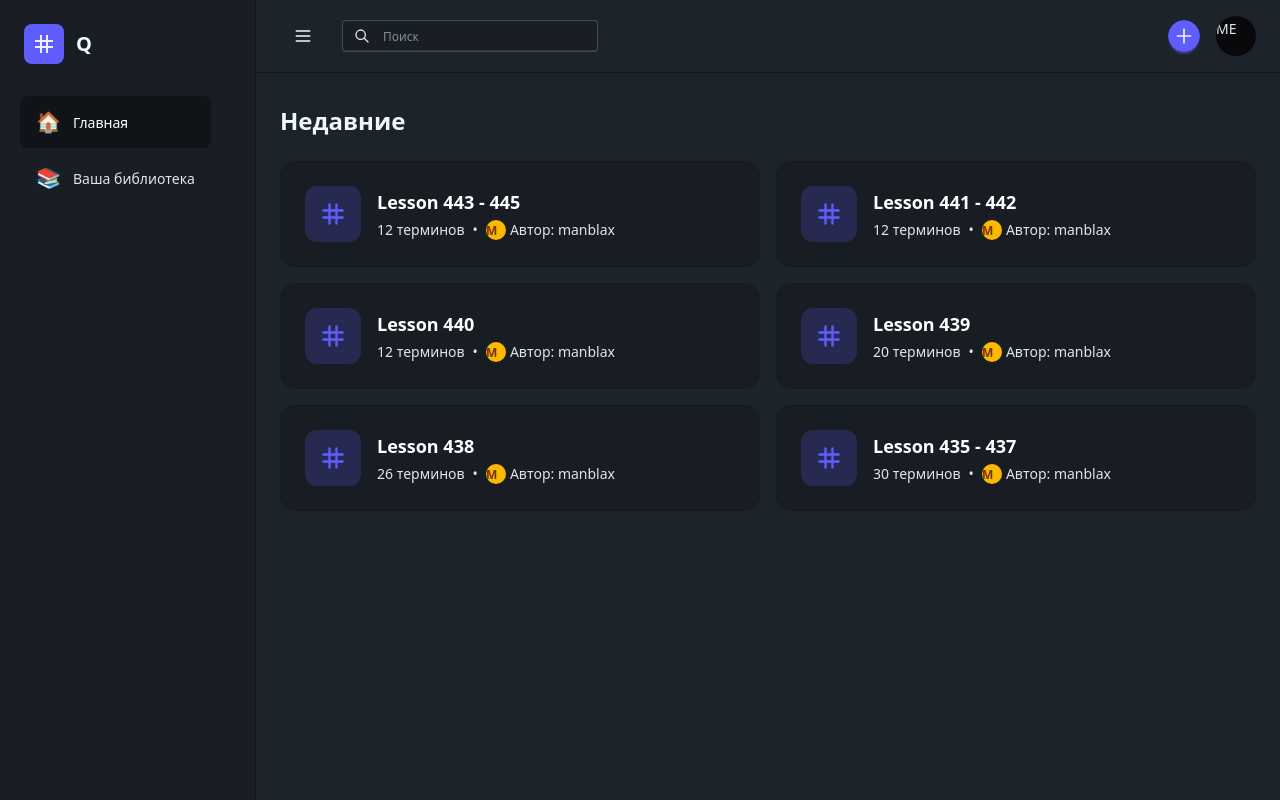
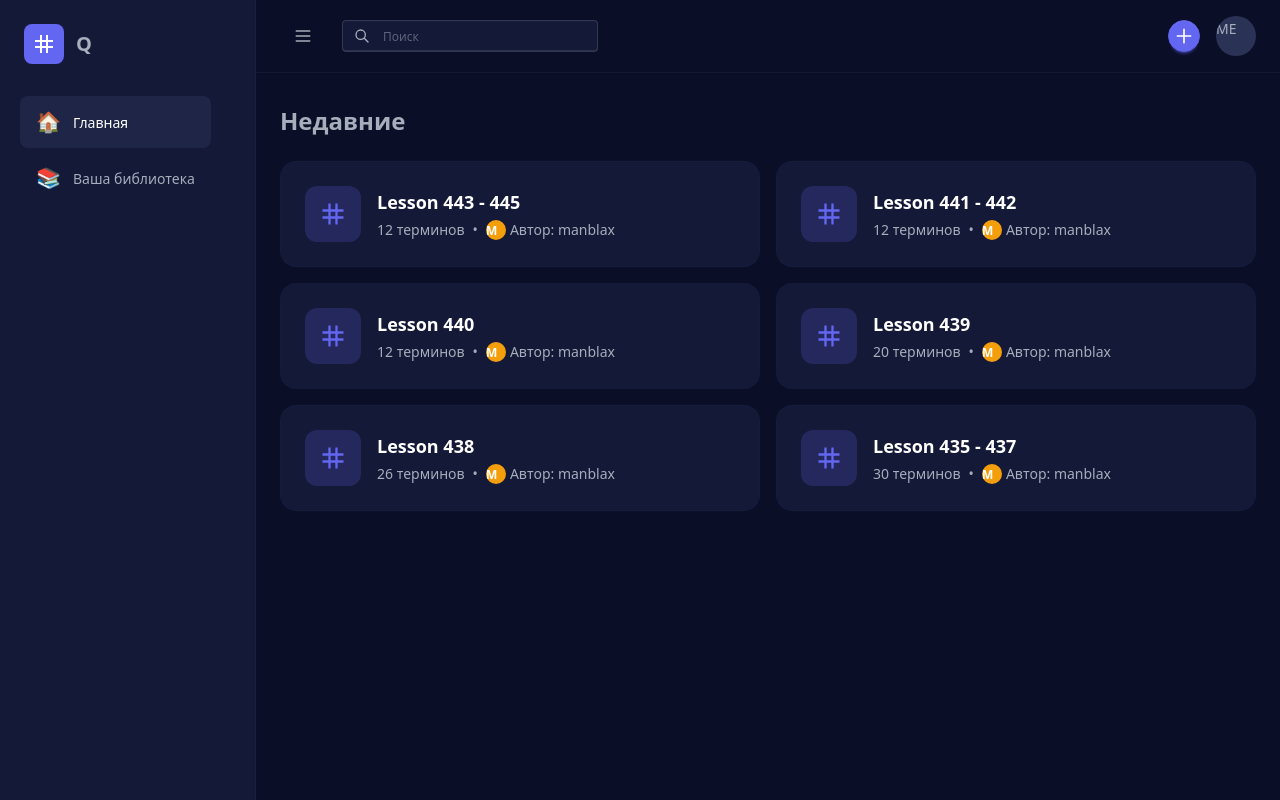
Before and after one commit to Manblax/flashcards2, a Next.js app: page / in a window 1280 px wide. Built offline with nearby package versions, Linux system fonts and the light colour scheme.

Commit message:
Configure dark theme using DaisyUI v5 syntax in CSS
- Migrate theme configuration to app/globals.css using @plugin 'daisyui/theme'
- Define custom dark theme as default
- Port all project colors (primary, accent, base, etc.) to CSS variables with --color- prefix required by DaisyUI v5

```diff
--- a/app/globals.css
+++ b/app/globals.css
@@ -1,31 +1,47 @@
 @import "tailwindcss";
-@plugin "daisyui";
+@plugin "daisyui" {
+  themes: dark --default;
+}
+
+/* Кастомизация темы dark (DaisyUI v5 syntax) */
+@plugin "daisyui/theme" {
+  name: "dark";
+  default: true;
+
+  /* Основные цвета */
+  --color-primary: #6366f1;
+  --color-primary-content: #ffffff;
+
+  --color-secondary: #7c3aed;
+  --color-secondary-content: #ffffff;
+
+  --color-accent: #0891b2;
+  --color-accent-content: #ffffff;
+
+  --color-neutral: #2a3256;
+  --color-neutral-content: #a6adbb;
+
+  /* Фоновые цвета */
+  --color-base-100: #0a0e27;
+  --color-base-200: #141937;
+  --color-base-300: #1e2549;
+  --color-base-content: #a6adbb;
+
+  /* Статусные цвета */
+  --color-info: #3b82f6;
+  --color-info-content: #ffffff;
+
+  --color-success: #10b981;
+  --color-success-content: #ffffff;
+
+  --color-warning: #f59e0b;
+  --color-warning-content: #ffffff;
+
+  --color-error: #ef4444;
+  --color-error-content: #ffffff;
+}
 
 /* Основные стили */
 body {
   @apply bg-base-100 text-base-content;
 }
-
-/* Настройка темы */
-/* DaisyUI 5 использует CSS переменные. Переопределяем их для дефолтной темной темы */
-:root,
-[data-theme="dark"] {
-  /* Primary: #6366f1 */
-  --primary: #6366f1;
-  --primary-content: #ffffff;
-
-  /* Base colors */
-  --base-100: #0a0e27;
-  --base-200: #141937;
-  --base-300: #1e2549;
-
-  /* Neutral */
-  --neutral: #2a3256;
-  --neutral-content: #a6adbb;
-
-  /* Восстанавливаем дефолтные цвета DaisyUI, которые вы убрали из конфига,
-     но здесь они просто останутся дефолтными от DaisyUI, если их не трогать.
-     Если нужно явно задать secondary/accent как в дефолте - их можно не писать,
-     они возьмутся из темы.
-  */
-}
```
